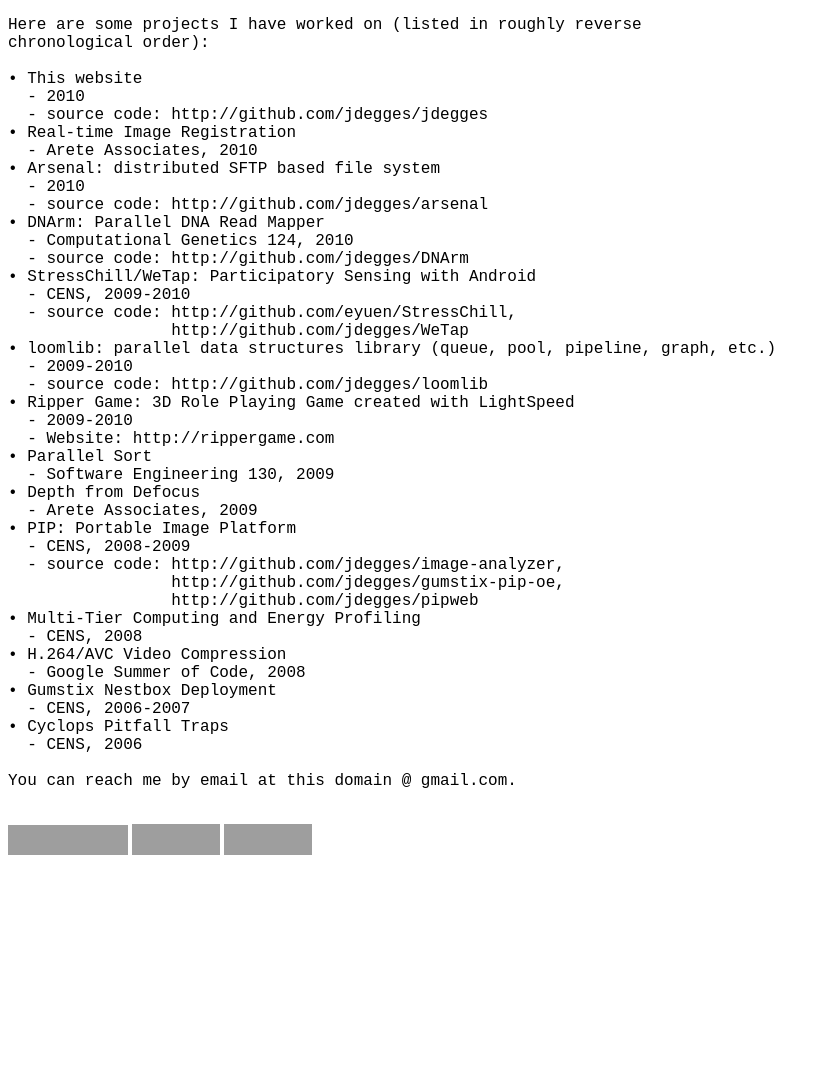
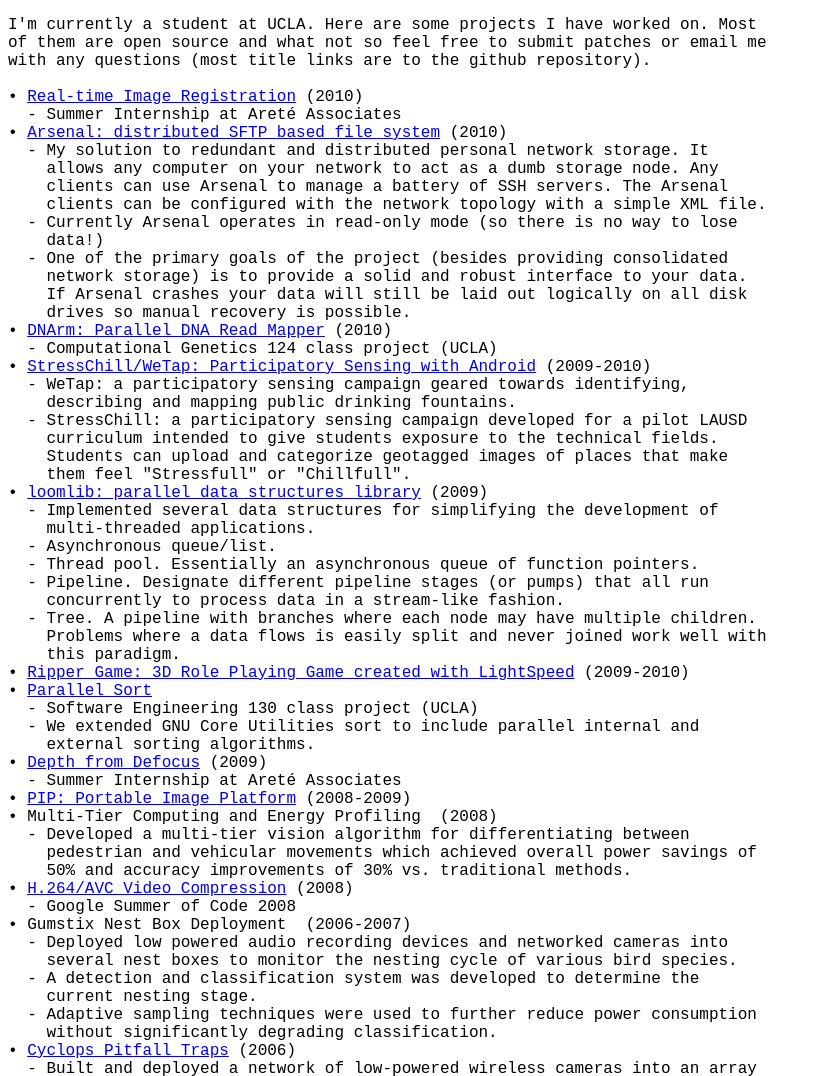
Before and after one commit to jdegges/jdegges, a plain HTML site: page static/index.html in a window 1280 px wide. Shown: the top 1076 px of the page, without its empty margins (0-829 px from the left). Before the commit the page ends 875 px from the top, so only its background shows below. Drawn offline with Linux system fonts and the light colour scheme; grey boxes are pictures that could not be loaded.

Commit message:
Updated project list information.

```diff
--- a/static/index.html
+++ b/static/index.html
@@ -7,49 +7,71 @@
   </head>
   <body>
     <pre style="font-family:courier new">
-Here are some projects I have worked on (listed in roughly reverse
-chronological order):
+I'm currently a student at UCLA. Here are some projects I have worked on. Most
+of them are open source and what not so feel free to submit patches or email me
+with any questions (most title links are to the github repository).
 
-• This website
-  - 2010
-  - source code: http://github.com/jdegges/jdegges
-• Real-time Image Registration
-  - Arete Associates, 2010
-• Arsenal: distributed SFTP based file system
-  - 2010
-  - source code: http://github.com/jdegges/arsenal
-• DNArm: Parallel DNA Read Mapper
-  - Computational Genetics 124, 2010
-  - source code: http://github.com/jdegges/DNArm
-• StressChill/WeTap: Participatory Sensing with Android
-  - CENS, 2009-2010
-  - source code: http://github.com/eyuen/StressChill,
-                 http://github.com/jdegges/WeTap
-• loomlib: parallel data structures library (queue, pool, pipeline, graph, etc.)
-  - 2009-2010
-  - source code: http://github.com/jdegges/loomlib
-• Ripper Game: 3D Role Playing Game created with LightSpeed
-  - 2009-2010
-  - Website: http://rippergame.com
-• Parallel Sort
-  - Software Engineering 130, 2009
-• Depth from Defocus
-  - Arete Associates, 2009
-• PIP: Portable Image Platform
-  - CENS, 2008-2009
-  - source code: http://github.com/jdegges/image-analyzer,
-                 http://github.com/jdegges/gumstix-pip-oe,
-                 http://github.com/jdegges/pipweb
-• Multi-Tier Computing and Energy Profiling
-  - CENS, 2008
-• H.264/AVC Video Compression
-  - Google Summer of Code, 2008
-• Gumstix Nestbox Deployment
-  - CENS, 2006-2007
-• Cyclops Pitfall Traps
-  - CENS, 2006
+• <a href="http://www.arete.com">Real-time Image Registration</a> (2010)
+  - Summer Internship at Aret&eacute; Associates
+• <a href="http://github.com/jdegges/arsenal">Arsenal: distributed SFTP based file system</a> (2010)
+  - My solution to redundant and distributed personal network storage. It
+    allows any computer on your network to act as a dumb storage node. Any
+    clients can use Arsenal to manage a battery of SSH servers. The Arsenal
+    clients can be configured with the network topology with a simple XML file.
+  - Currently Arsenal operates in read-only mode (so there is no way to lose
+    data!)
+  - One of the primary goals of the project (besides providing consolidated
+    network storage) is to provide a solid and robust interface to your data.
+    If Arsenal crashes your data will still be laid out logically on all disk
+    drives so manual recovery is possible.
+• <a href="http://github.com/jdegges/DNArm">DNArm: Parallel DNA Read Mapper</a> (2010)
+  - Computational Genetics 124 class project (UCLA)
+• <a href="http:///participatorysensing.org">StressChill/WeTap: Participatory Sensing with Android</a> (2009-2010)
+  - WeTap: a participatory sensing campaign geared towards identifying,
+    describing and mapping public drinking fountains.
+  - StressChill: a participatory sensing campaign developed for a pilot LAUSD
+    curriculum intended to give students exposure to the technical fields.
+    Students can upload and categorize geotagged images of places that make
+    them feel "Stressfull" or "Chillfull".
+• <a href="http://github.com/jdegges/loomlib">loomlib: parallel data structures library</a> (2009)
+  - Implemented several data structures for simplifying the development of
+    multi-threaded applications.
+  - Asynchronous queue/list.
+  - Thread pool. Essentially an asynchronous queue of function pointers.
+  - Pipeline. Designate different pipeline stages (or pumps) that all run
+    concurrently to process data in a stream-like fashion.
+  - Tree. A pipeline with branches where each node may have multiple children.
+    Problems where a data flows is easily split and never joined work well with
+    this paradigm.
+• <a href="http://rippergame.com">Ripper Game: 3D Role Playing Game created with LightSpeed</a> (2009-2010)
+• <a href="http://github.com/chenguo/coreutils">Parallel Sort</a>
+  - Software Engineering 130 class project (UCLA)
+  - We extended GNU Core Utilities sort to include parallel internal and
+    external sorting algorithms.
+• <a href="http://www.arete.com">Depth from Defocus</a> (2009)
+  - Summer Internship at Aret&eacute; Associates
+• <a href="http://sites.google.com/site/gumstixcens/Home">PIP: Portable Image Platform</a> (2008-2009)
+• Multi-Tier Computing and Energy Profiling  (2008)
+  - Developed a multi-tier vision algorithm for differentiating between
+    pedestrian and vehicular movements which achieved overall power savings of
+    50% and accuracy improvements of 30% vs. traditional methods.
+• <a href="http://www.videolan.org/developers/x264.html">H.264/AVC Video Compression</a> (2008)
+  - Google Summer of Code 2008
+• Gumstix Nest Box Deployment  (2006-2007)
+  - Deployed low powered audio recording devices and networked cameras into
+    several nest boxes to monitor the nesting cycle of various bird species.
+  - A detection and classification system was developed to determine the
+    current nesting stage.
+  - Adaptive sampling techniques were used to further reduce power consumption
+    without significantly degrading classification.
+• <a href="http://lecs.cs.ucla.edu/wiki/index.php/Joey_Degges#Cyclops_Project">Cyclops Pitfall Traps</a> (2006)
+  - Built and deployed a network of low-powered wireless cameras into an array
+    of pitfall traps.
+  - One image was collected from each node every five minutes and aggregated on
+    a nearby server for analysis.
+  - A detector was implemented to raise alerts when objects fell into the trap.
 
-You can reach me by email at this domain @ gmail.com.
+You can reach me by email at this domain at gmail.com.
     </pre>
     <p>
       <a href="http://code.google.com/appengine/"><img
```
